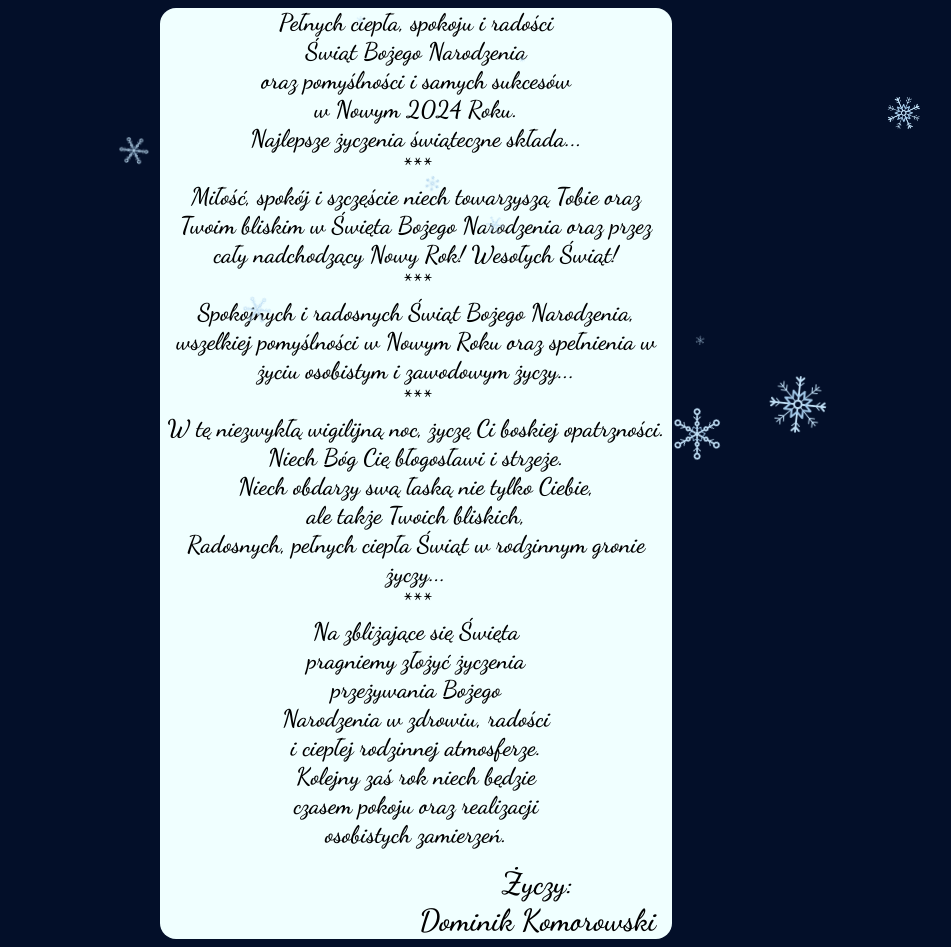
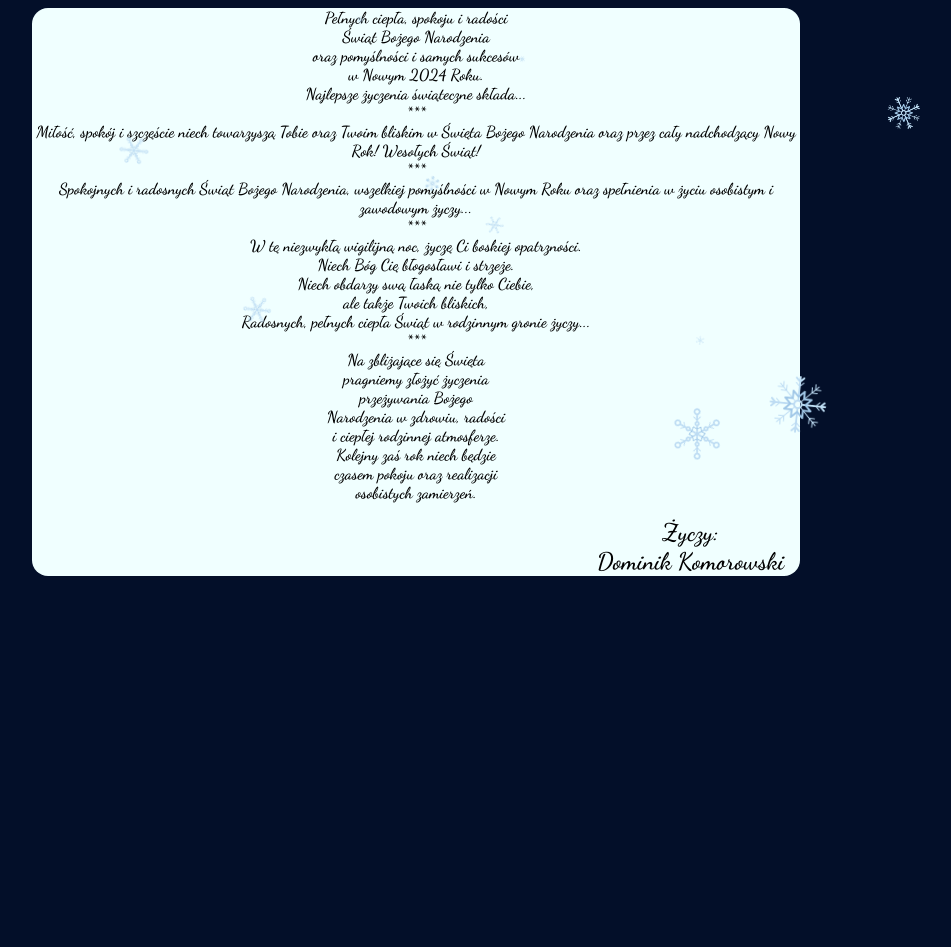
Before and after one commit to Dominik260x/Zyczenia-sw.2023, a plain HTML site: page Życzenia świąteczne/index.html in a window 1280 px wide. Shown: the whole page, without its empty margins (232-1183 px from the left). After the commit the page ends 800 px from the top, so only its background shows below. Drawn offline with Linux system fonts and the light colour scheme.

Commit message:
Update css.css

```diff
--- a/Życzenia świąteczne/css.css
+++ b/Życzenia świąteczne/css.css
@@ -80,3 +80,29 @@ article {
     font-size: 1.9rem;
     float: right;
 }
+
+@media {
+
+    #section {
+        background-color: azure;
+        width: 60%;
+        height: 50%;
+        margin-bottom: auto;
+        margin-left: auto;
+        margin-right: auto;
+        display: flex;
+        justify-content: center;
+        border-radius: 1rem;
+    }
+    article {
+        text-align: center;
+        font-size: 1rem;
+        font-family: 'Dancing Script', cursive;
+    }
+
+    #section section {
+        padding-right: 1rem;
+        padding-top: 1rem;
+        font-size: 1.5rem;
+    }
+}
```
